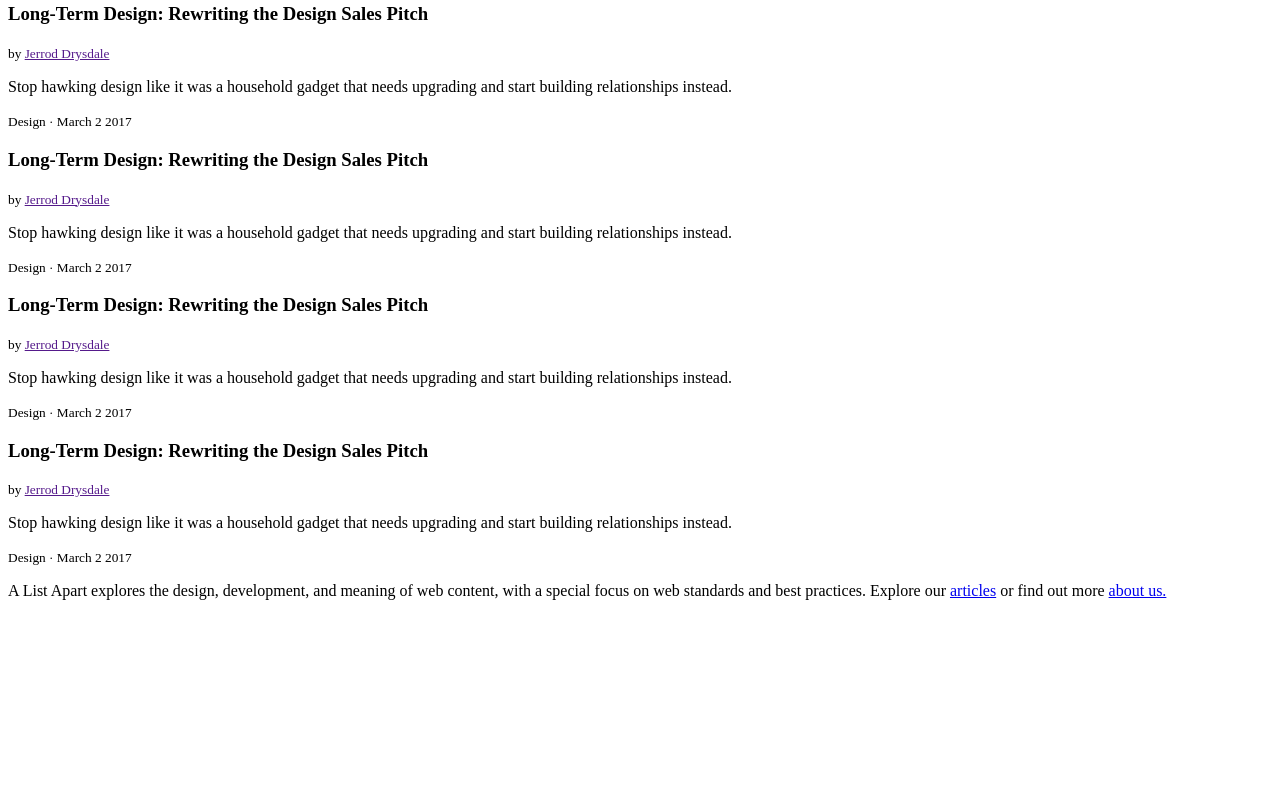
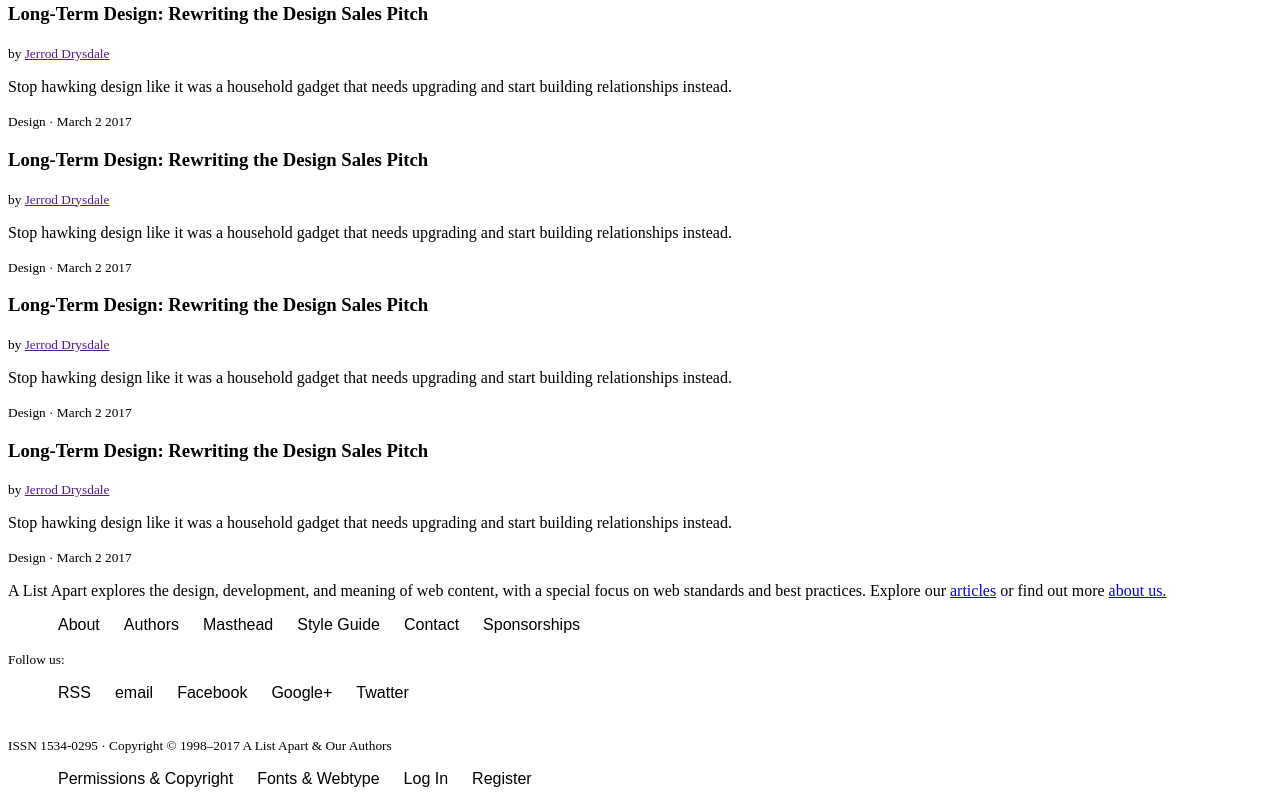
Before and after one commit to AMahinko/html_layout, a plain HTML site: page index.html in a window 1280 px wide. Shown: the part 665-1469 px from the top of the page. Before the commit the page ends 1281 px from the top, so only its background shows below. Drawn offline with Linux system fonts and the light colour scheme.

Commit message:
Implemented footer

```diff
--- a/index.html
+++ b/index.html
@@ -90,12 +90,44 @@
 
   <footer>
     <div class="footer_nav">
+      <ul class="footer_nav_buttons">
+        <li>About</li>
+        <li>Authors</li>
+        <li>Masthead</li>
+        <li>Style Guide</li>
+        <li>Contact</li>
+        <li>Sponsorships</li>
+      </ul>
+    </div>
+    <div class="footer_social">
+      <small>Follow us:</small>
       <ul>
-
+        <li>RSS</li>
+        <li>email</li>
+        <li>Facebook</li>
+        <li>Google+</li>
+        <li>Twatter</li>
       </ul>
 
     </div>
 
+<div class="footer_shillbox">
+  <img src="" alt="">
+
+  <img src="" alt="">
+
+</div>
+
+<div class="legal">
+  <small>ISSN 1534-0295 · Copyright © 1998–2017 A List Apart & Our Authors</small>
+  <ul>
+    <li>Permissions & Copyright</li>
+    <li>Fonts & Webtype</li>
+    <li>Log In</li>
+    <li>Register</li>
+  </ul>
+
+</div>
 
   </footer>
 </html>
```
